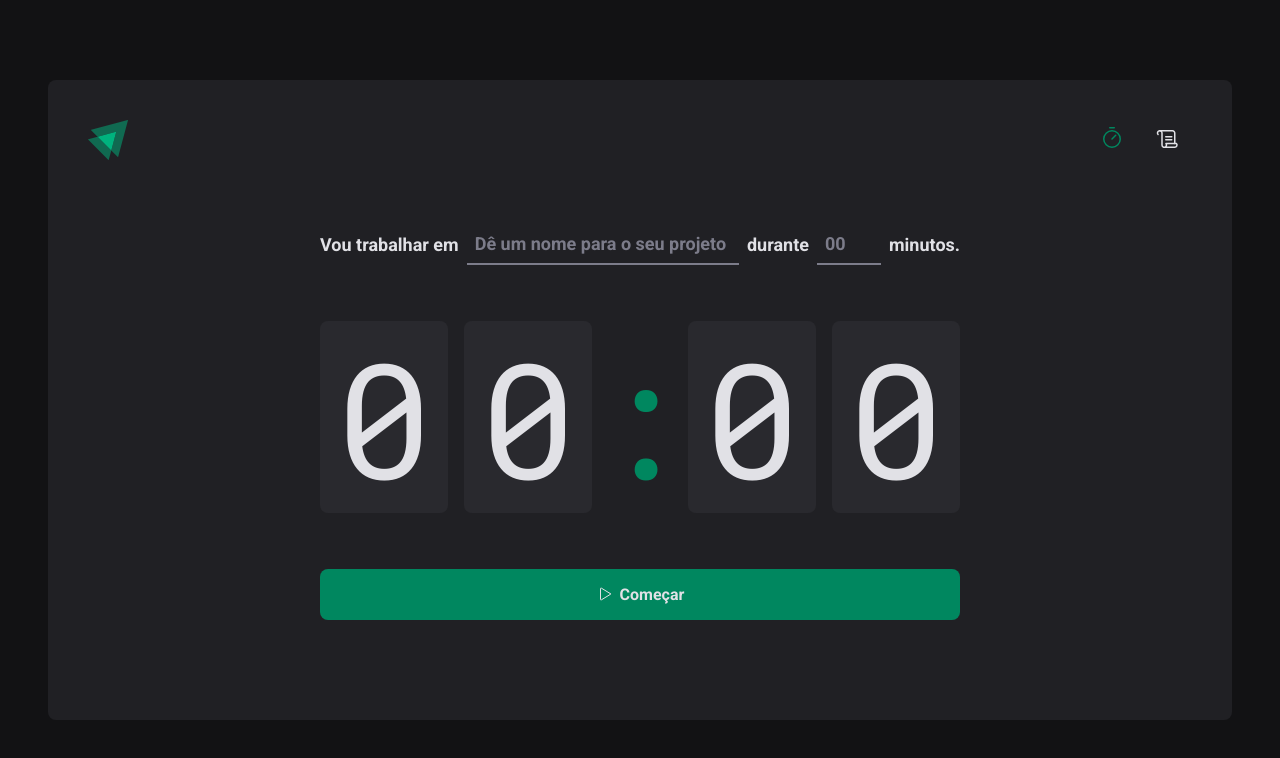
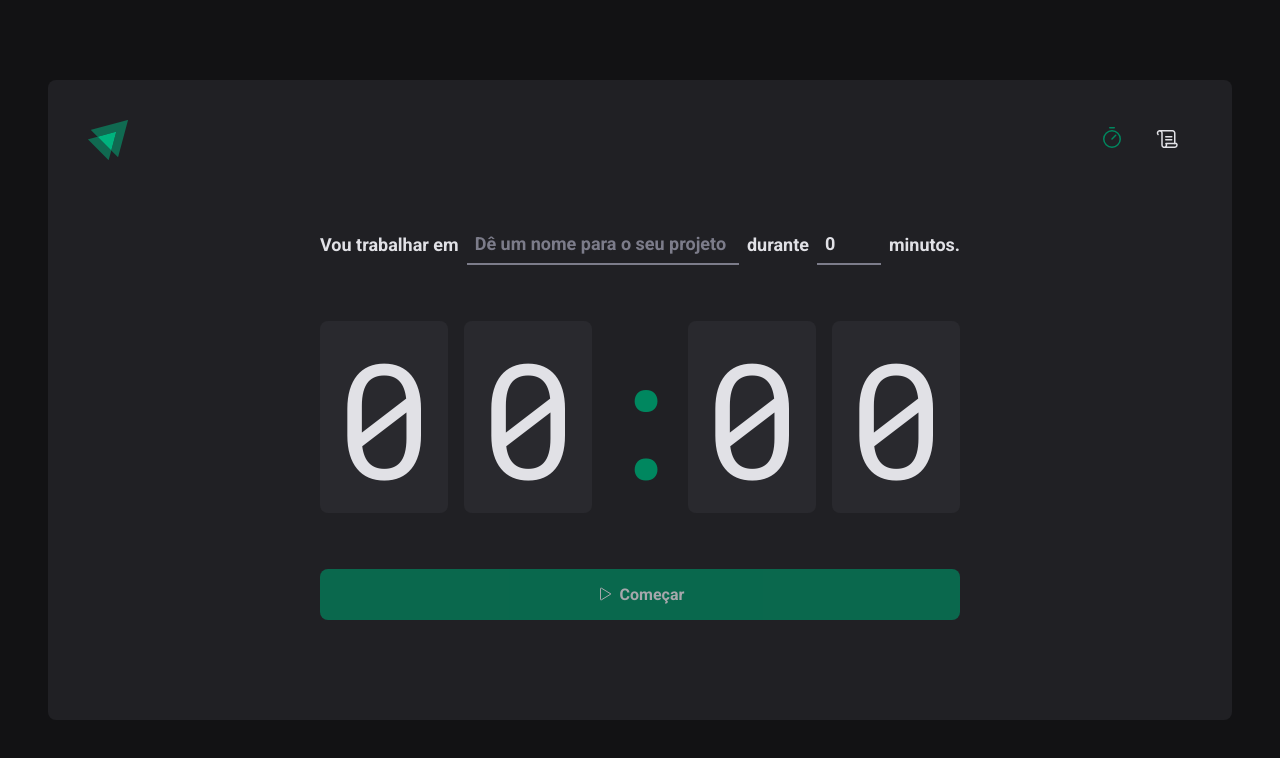
Before and after one commit to ndrfelipe/ignite-Timer, a React (Vite) app: page / in a window 1280 px wide. Shown: the top 758 px of the page. Built offline with nearby package versions, Linux system fonts and the light colour scheme.

Commit message:
form, validatins, ts

```diff
--- a/package.json
+++ b/package.json
@@ -10,11 +10,14 @@
     "preview": "vite preview"
   },
   "dependencies": {
+    "@hookform/resolvers": "^5.0.1",
     "phosphor-react": "^1.4.1",
     "react": "^19.0.0",
     "react-dom": "^19.0.0",
+    "react-hook-form": "^7.56.0",
     "react-router-dom": "^7.4.0",
-    "styled-components": "^6.1.15"
+    "styled-components": "^6.1.15",
+    "zod": "^3.24.3"
   },
   "devDependencies": {
     "@eslint/js": "^9.21.0",
--- a/src/pages/Home/index.tsx
+++ b/src/pages/Home/index.tsx
@@ -1,14 +1,50 @@
 import { Play } from "phosphor-react";
+import { useForm } from 'react-hook-form'
+import {zodResolver} from '@hookform/resolvers/zod'
+import * as zod from 'zod'
 import { HomeContainer, CountDownContainer, FormContainer, Separator, StartCountdownButton, TaskInput, MinuteAmountInput } from "./styles";
 
+const newCycleFormValidationSchema = zod.object({
+    task: zod.string().min(1, 'Informe a tarefa.'),
+    minutesAmount: zod.number().min(5, 'O clico precisa ser de no mínimo 5 minutos').max(60, 'O clico precisa ser de no máximo 60 minutos')
+})
+
+
+type newCycleFormData = zod.infer<typeof newCycleFormValidationSchema>
 
 export function Home(){
+
+    const { register, handleSubmit, watch, reset} = useForm<newCycleFormData>({
+        resolver: zodResolver(newCycleFormValidationSchema),
+        defaultValues: {
+            task: '',
+            minutesAmount: 0,
+        }
+    })
+
+    function handleCreateNewCycle(data: newCycleFormData){
+        console.log(data);
+        reset();
+    }
+
+
+    const task = watch('task')
+    const isSubmitDisabled = !task;
+
     return (
         <HomeContainer>
-            <form action="">
+            <form onSubmit={handleSubmit(handleCreateNewCycle)} action="">
                 <FormContainer>
                     <label htmlFor="task">Vou trabalhar em </label>
-                    <TaskInput list="task-suggestions" placeholder="Dê um nome para o seu projeto" type="text" id="task" />
+
+                    <TaskInput
+                        list="task-suggestions"
+                        placeholder="Dê um nome para o seu projeto"
+                        type="text"
+                        id="task"
+                        {...register('task')}
+                    />
+
                     <datalist id="task-suggestions">
                         <option value="DRF"></option>
                         <option value="PIF"></option>
@@ -23,6 +59,7 @@
                         step={5}
                         min={5}
                         max={60}
+                        {...register('minutesAmount', {valueAsNumber: true})}
                      />
 
                     <span>minutos.</span>
@@ -36,7 +73,7 @@
                     <span>0</span>
                 </CountDownContainer>
 
-                <StartCountdownButton type="submit">
+                <StartCountdownButton disabled={isSubmitDisabled} type="submit">
                     <Play />
                     Começar
                 </StartCountdownButton>
```
Also changed, not shown: 1 other file (tests, documents, lock files or other folders).
